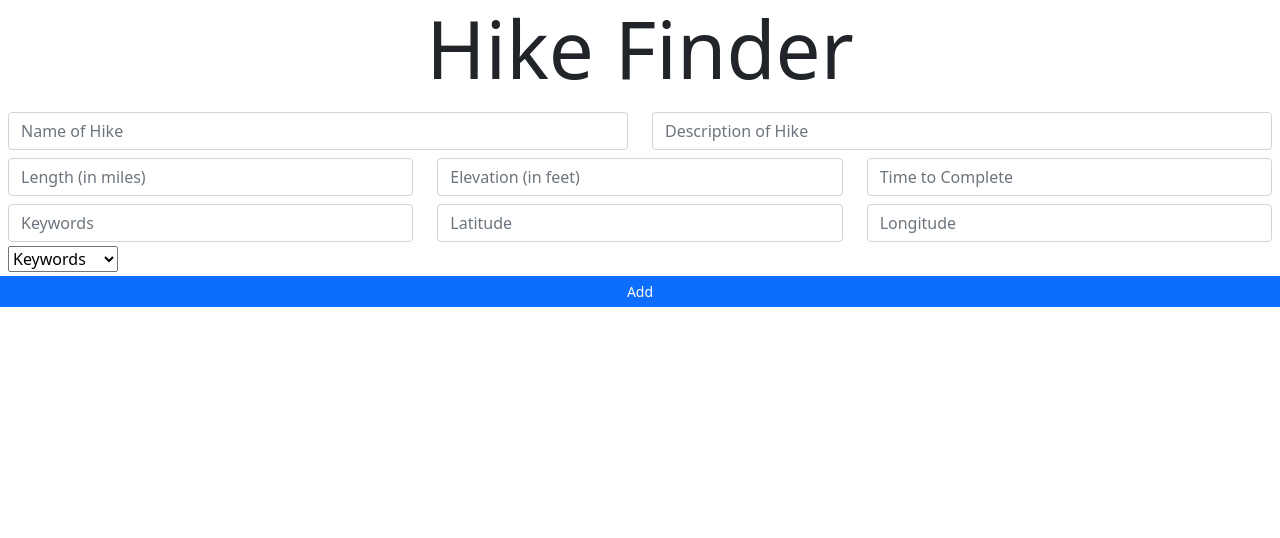
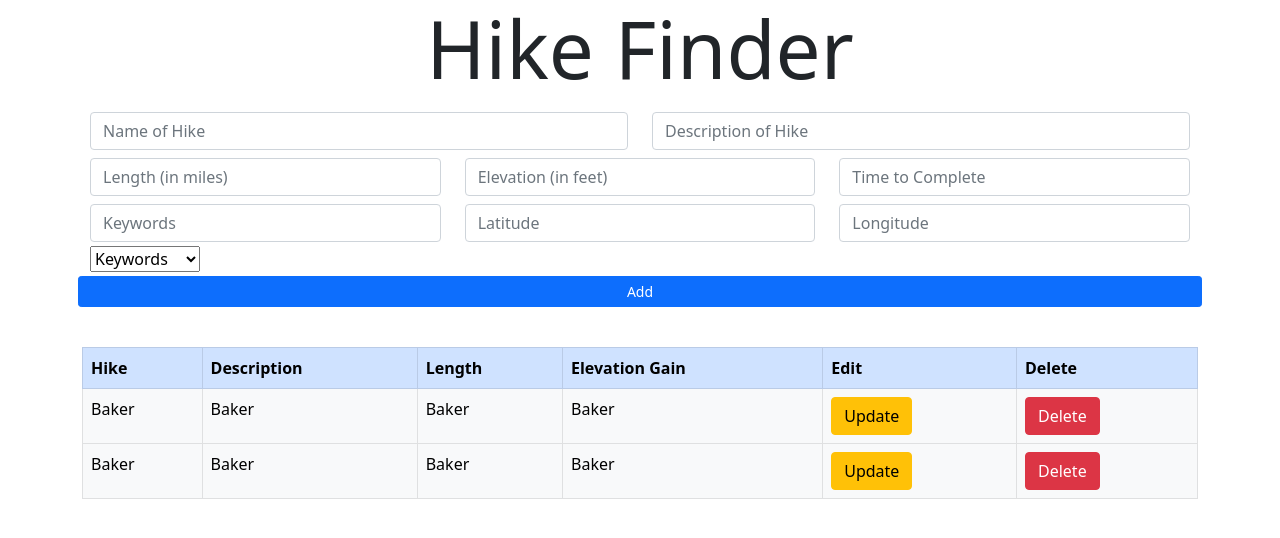
Before and after one commit to carlydekock/hike-app, a React (Create React App) app in the folder client/: page / in a window 1280 px wide. Shown: the top 538 px of the page. Built offline with nearby package versions, Linux system fonts and the light colour scheme.

Commit message:
basic table rendering on home page

```diff
--- a/client/src/App.jsx
+++ b/client/src/App.jsx
@@ -5,7 +5,8 @@ import Update from './routes/Update';
 import Detail from './routes/Detail';
 
 const App = () => {
-  return <div>
+  return (
+  <div className="container">
     <Router>
       <Switch>
         <Route exact path="/" component={Home} />
@@ -13,7 +14,8 @@ const App = () => {
         <Route exact path="/hikes/:id" component={Detail} />
       </Switch>
     </Router>
-  </div>;
+  </div>
+  )
 };
 
 export default App;
--- a/client/src/components/HikesList.jsx
+++ b/client/src/components/HikesList.jsx
@@ -0,0 +1,44 @@
+import React from 'react';
+
+const HikesList = () => {
+  return (
+    <div className="list-group">
+      <table className="table table-bordered table-hover table-light">
+        <thead>
+          <tr className="table-primary">
+            <th scope="col">Hike</th>
+            <th scope="col">Description</th>
+            <th scope="col">Length</th>
+            <th scope="col">Elevation Gain</th>
+            {/* <th scope="col">Time</th>
+            <th scope="col">Keywords</th>
+            <th scope="col">Latitude</th>
+            <th scope="col">Longitude</th> */}
+            <th scope="col">Edit</th>
+            <th scope="col">Delete</th>
+          </tr>
+        </thead>
+        <tbody>
+          <tr>
+            <td>Baker</td>
+            <td>Baker</td>
+            <td>Baker</td>
+            <td>Baker</td>
+            <td><button className="btn btn-warning">Update</button></td>
+            <td><button className="btn btn-danger">Delete</button></td>
+          </tr>
+          <tr>
+            <td>Baker</td>
+            <td>Baker</td>
+            <td>Baker</td>
+            <td>Baker</td>
+            <td><button className="btn btn-warning">Update</button></td>
+            <td><button className="btn btn-danger">Delete</button></td>
+          </tr>
+        </tbody>
+      </table>
+    </div>
+  )
+}
+
+export default HikesList;
--- a/client/src/routes/Home.jsx
+++ b/client/src/routes/Home.jsx
@@ -1,12 +1,14 @@
 import React from 'react';
 import Header from '../components/Header';
 import AddHike from '../components/AddHike';
+import HikesList from '../components/HikesList';
 
 const Home = () => {
   return (
     <div>
       <Header />
       <AddHike />
+      <HikesList />
     </div>
   )
 };
```
